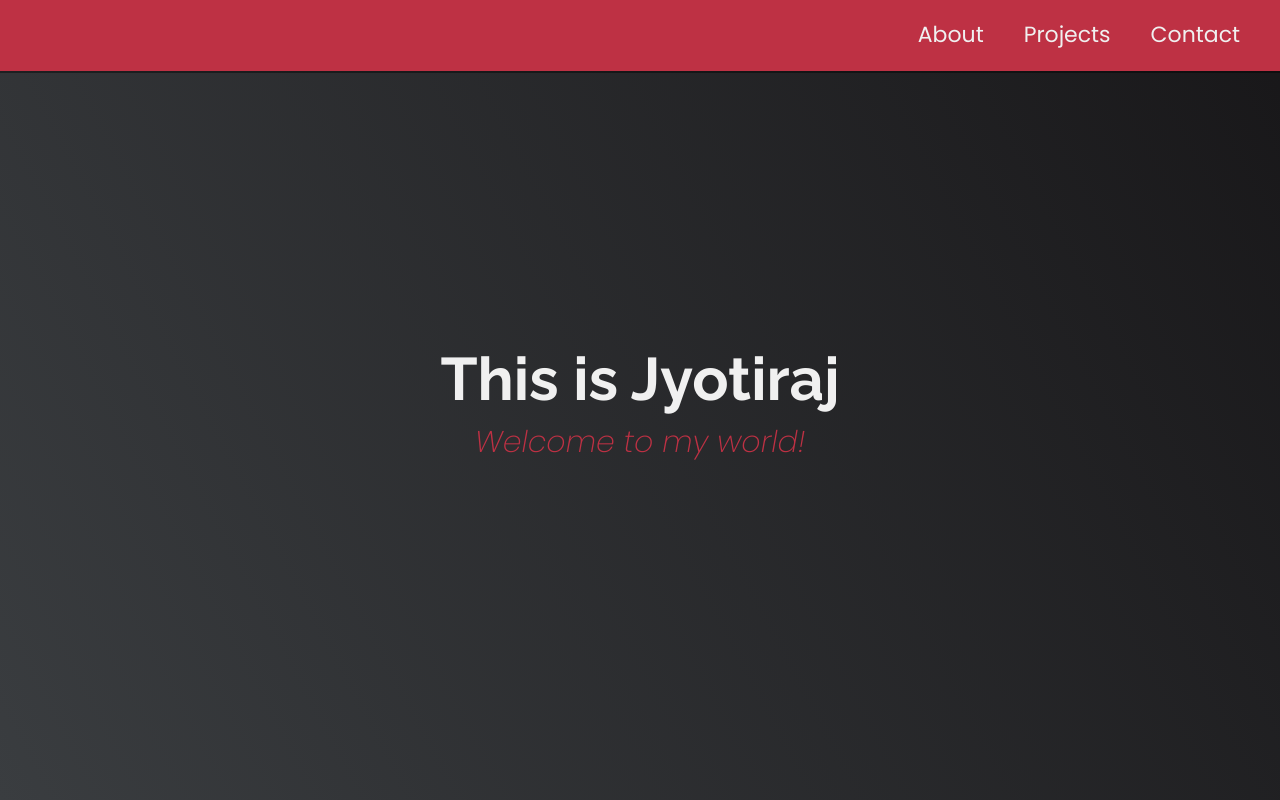
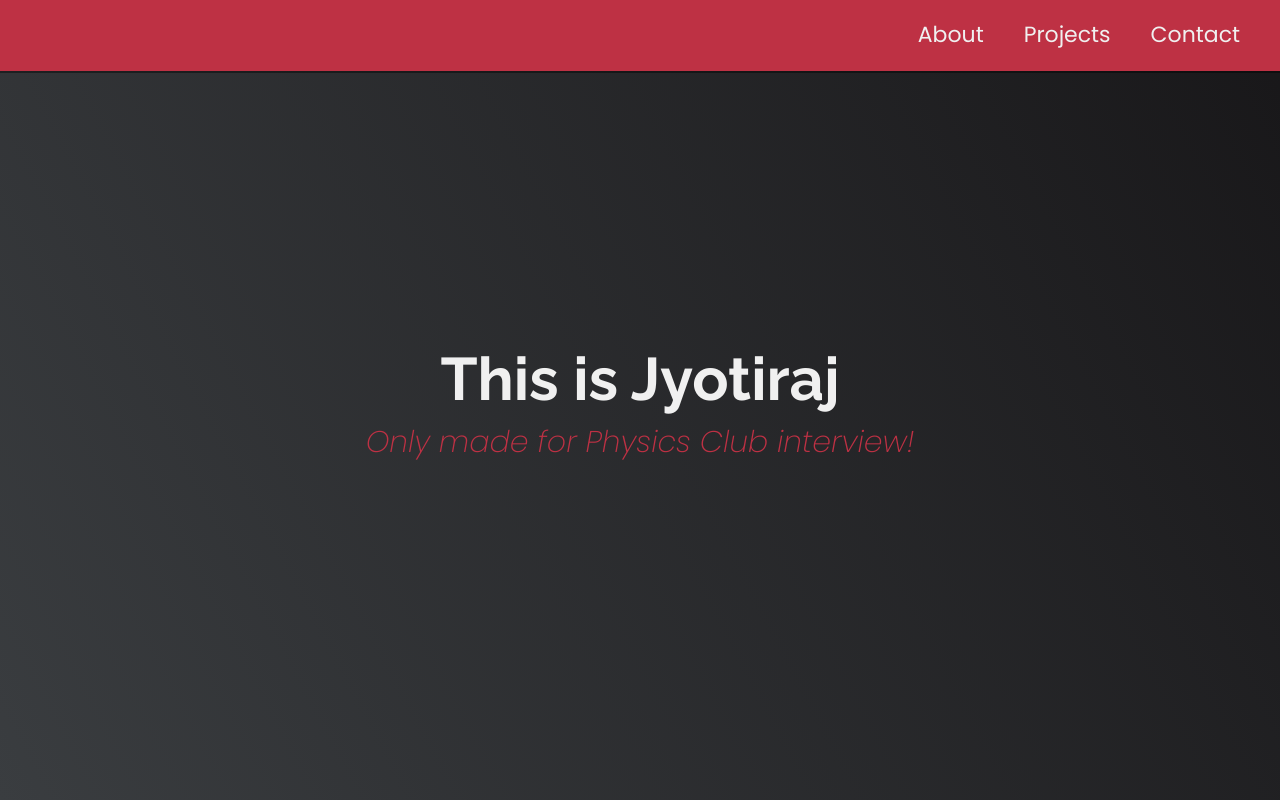
Before and after one commit to Jyotiraj-SVNIT/portfolio, a plain HTML site: page index.html in a window 1280 px wide. Shown: the top 800 px of the page. Drawn offline with Linux system fonts and the light colour scheme.

Commit message:
Personal webpage

```diff
--- a/index.html
+++ b/index.html
@@ -41,7 +41,7 @@
 
     <section id="welcome-section" class="welcome-section">
         <h1>This is Jyotiraj</h1>
-        <p>Welcome to my world!</p>
+        <p>Only made for Physics Club interview!</p>
     </section>
 
     <!-- Projects section-->
```
